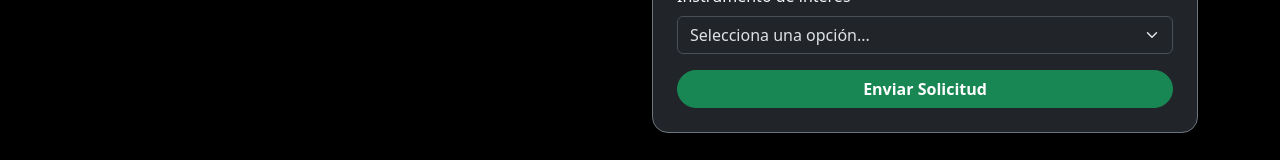
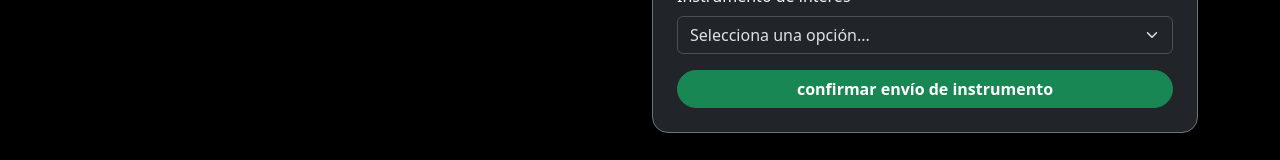
Before and after one commit to ariaspalacios18-glitch/Ed-Maverick-Biograf-a-bootstrap, a plain HTML site: page equipo.html in a window 1280 px wide. Shown: the part 821-981 px from the top of the page. Drawn offline with nearby package versions, Linux system fonts and the light colour scheme.

Commit message:
Mejoras de accesibilidad y correcciones en formulario

```diff
--- a/equipo.html
+++ b/equipo.html
@@ -117,7 +117,7 @@
                                 <option value="Shure">Shure SM58</option>
                             </select>
                         </div>
-                        <button type="submit" class="btn btn-success w-100 fw-bold rounded-pill">Enviar Solicitud</button>
+                        <button type="submit" class="btn btn-success w-100 fw-bold rounded-pill">confirmar envío de instrumento</button>
                     </form>
                 </div>
             </div>
```
